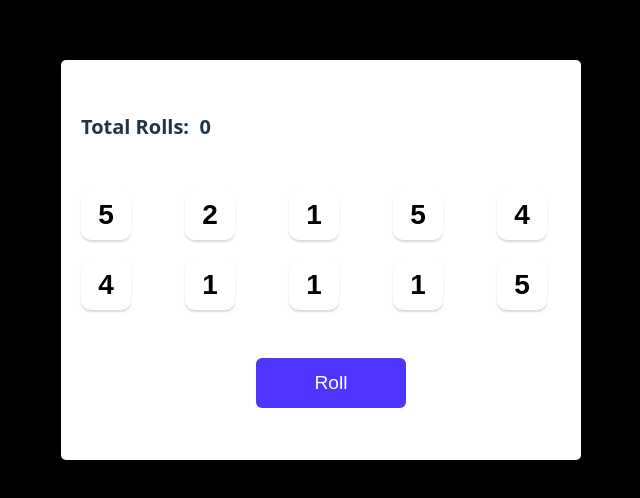
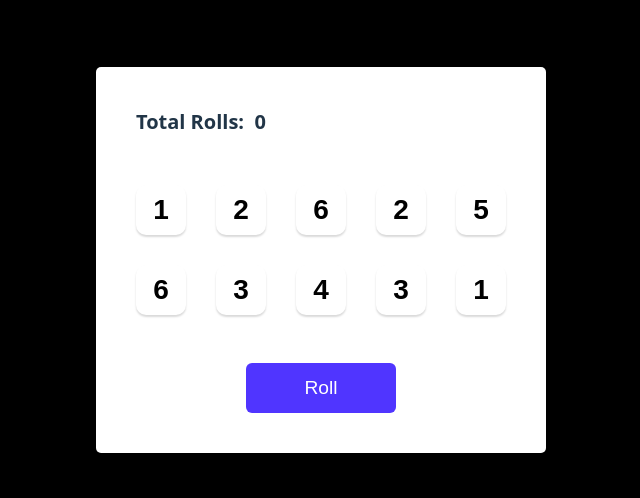
Before and after one commit to himanshu-flance/diceapp, a plain HTML site: page index.html in a window 1280 px wide. Shown: the part 140-638 px from the top of the page, without its empty margins (319-959 px from the left). Drawn offline with Linux system fonts and the light colour scheme.

Commit message:
UI Changes and fireworks
UI Changes and fireworks

```diff
--- a/index.html
+++ b/index.html
@@ -6,8 +6,8 @@
   <link rel="icon" type="image/svg+xml" href="/vite.svg" />
   <meta name="viewport" content="width=device-width, initial-scale=1.0" />
   <title>Tenzies</title>
-  <script type="module" crossorigin src="/diceapp/assets/index-DxHN3JX5.js"></script>
-  <link rel="stylesheet" crossorigin href="/diceapp/assets/index-Brbbbm-T.css">
+  <script type="module" crossorigin src="/diceapp/assets/index-Bcy_iz47.js"></script>
+  <link rel="stylesheet" crossorigin href="/diceapp/assets/index-BLnD2HKR.css">
 </head>
 
 <body>
```
